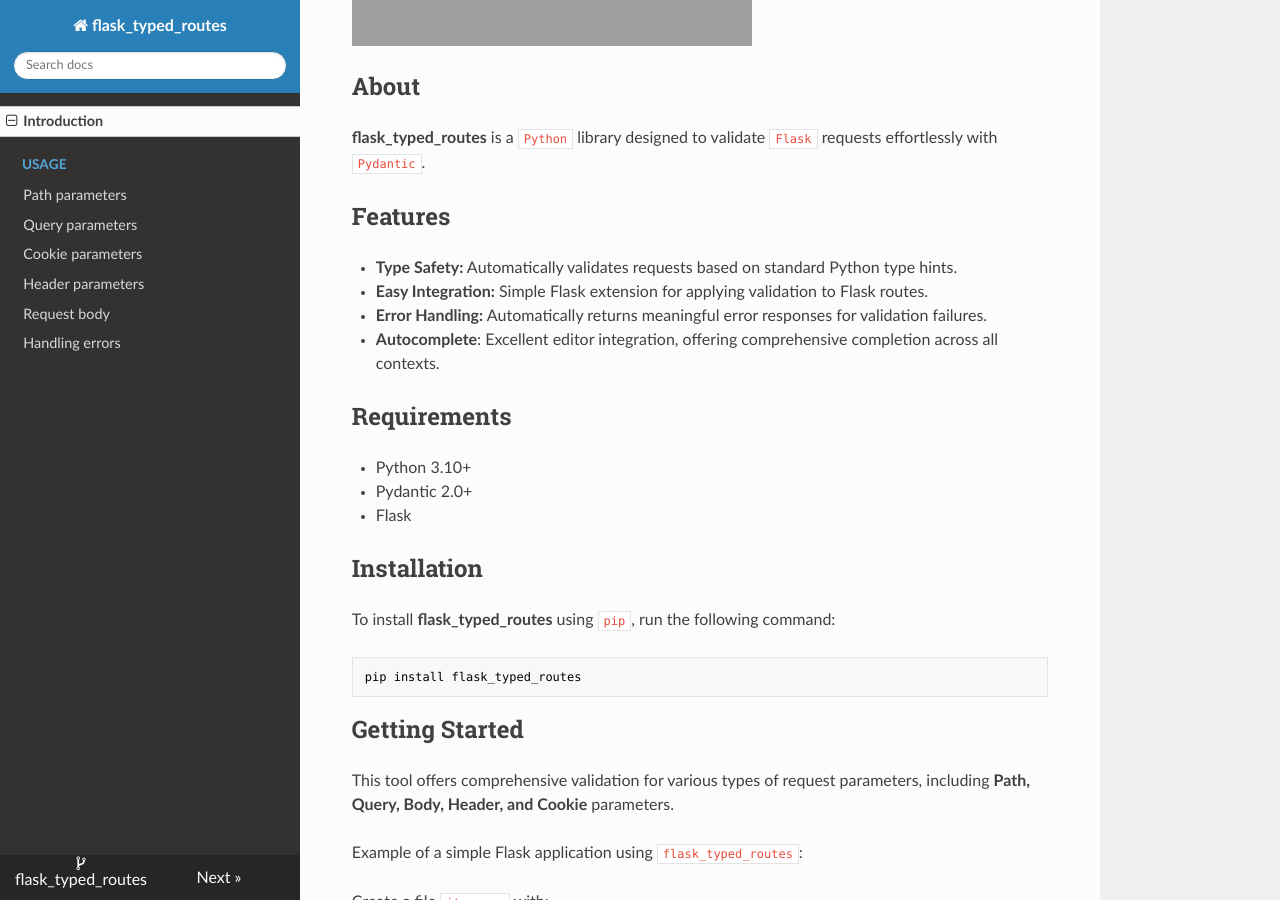
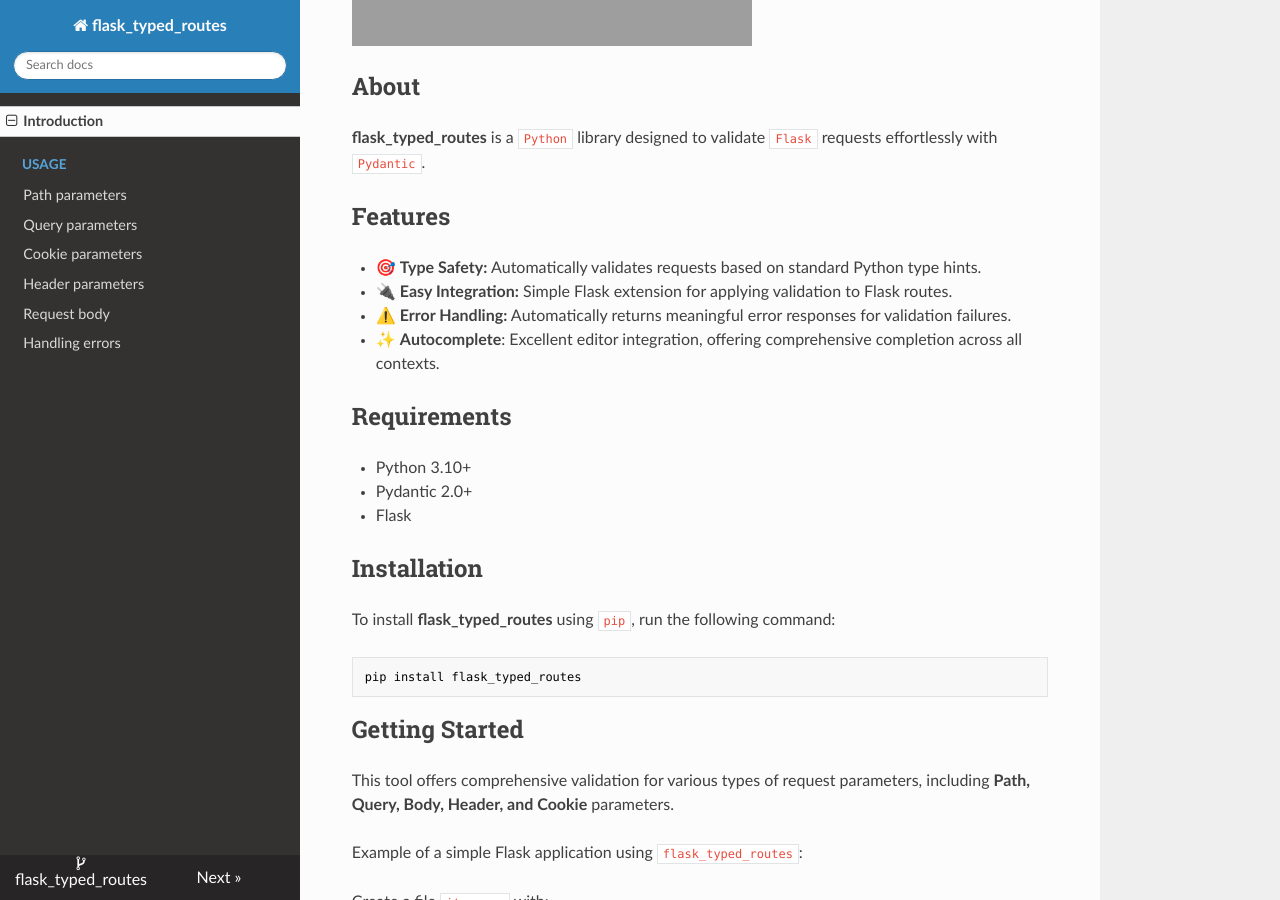
Before and after one commit to rmoralespp/flask_typed_routes, an MkDocs documentation site: the page built from docs/index.md, in a window 1280 px wide and 900 px high, scrolled down 353 px. Built offline with MkDocs 1.6.1, drawn with Linux system fonts in a browser that asks for light colours; nearby versions of some CDN libraries.

Commit message:
Update docs

```diff
--- a/docs/index.md
+++ b/docs/index.md
@@ -9,10 +9,10 @@
 
 ## Features
 
-- **Type Safety:** Automatically validates requests based on standard Python type hints.
-- **Easy Integration:** Simple Flask extension for applying validation to Flask routes.
-- **Error Handling:** Automatically returns meaningful error responses for validation failures.
-- **Autocomplete**: Excellent editor integration, offering comprehensive completion across all contexts.
+- 🎯 **Type Safety:** Automatically validates requests based on standard Python type hints.
+- 🔌 **Easy Integration:** Simple Flask extension for applying validation to Flask routes.
+- ⚠️ **Error Handling:** Automatically returns meaningful error responses for validation failures.
+- ✨ **Autocomplete**: Excellent editor integration, offering comprehensive completion across all contexts.
 
 ## Requirements
 
```
Also changed, not shown: README.md (+4 -4 lines).
